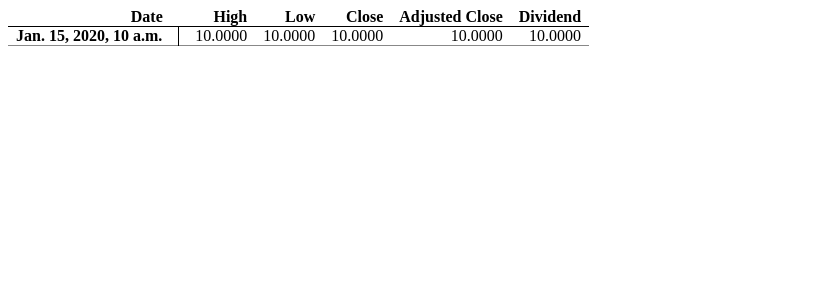
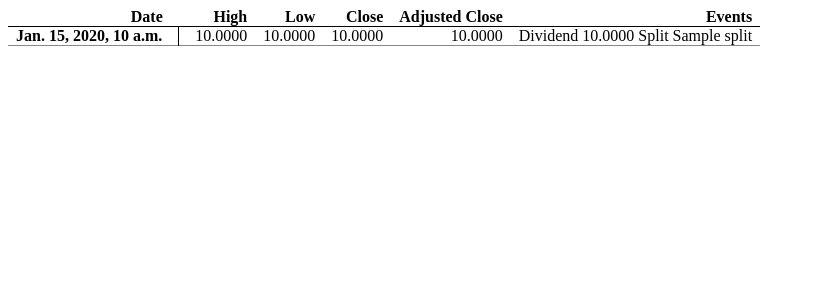
Before and after one commit to fengb/pynvest, a Django app: template pynvest_investment/templates/pynvest_investment/snapshots_table.html in a window 1280 px wide. Shown: the top 300 px of the page, without its empty margins (0-815 px from the left). Run offline with Django 3.2, Linux system fonts and the light colour scheme; the template is opened without the code that fills it: most values are stand-ins (such as "Sample title", 1, 10 or a date in 2020).

Commit message:
Updated price table to display both dividends and splits

```diff
--- a/pynvest_investment/templates/pynvest_investment/snapshots_table.html
+++ b/pynvest_investment/templates/pynvest_investment/snapshots_table.html
@@ -11,7 +11,7 @@
         <th>Low</th>
         <th>Close</th>
         <th>Adjusted Close</th>
-        <th>Dividend</th>
+        <th>Events</th>
       </tr>
     </thead>
     {% for snapshot in snapshots %}
@@ -24,7 +24,10 @@
           <td>{{ snapshot.close_adjusted|floatformat:4 }}</td>
           <td>
             {% if snapshot.dividend %}
-              {{ snapshot.dividend|floatformat:4 }}
+              Dividend {{ snapshot.dividend|floatformat:4 }}
+            {% endif %}
+            {% if snapshot.split %}
+              Split {{ snapshot.split }}
             {% endif %}
           </td>
         </tr>
```
Also changed, not shown: pynvest_investment/models.py (+7 -1 lines).
